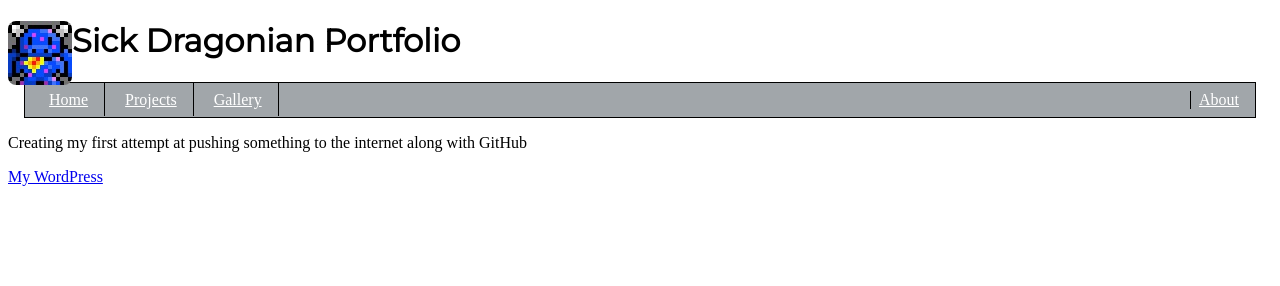
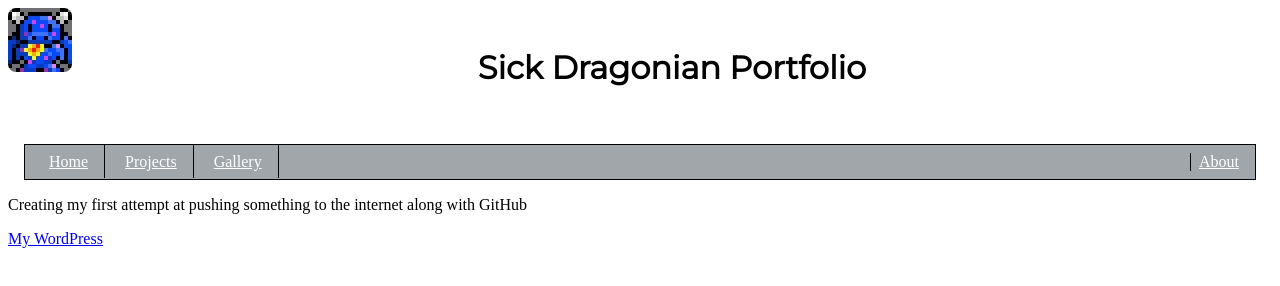
Before and after one commit to rchwrght/rchwrght.github.io, a plain HTML site: page index.htm in a window 1280 px wide. Drawn offline with Linux system fonts and the light colour scheme.

Commit message:
lining up the title

```diff
--- a/styles.css
+++ b/styles.css
@@ -5,6 +5,11 @@ body {
 div.title {
     font-family: Montserrat;
     display: inline;
+    margin: 1em;
+}
+
+div.title h1 {
+    text-align: center;
 }
 
 div.title img.icon {
```
